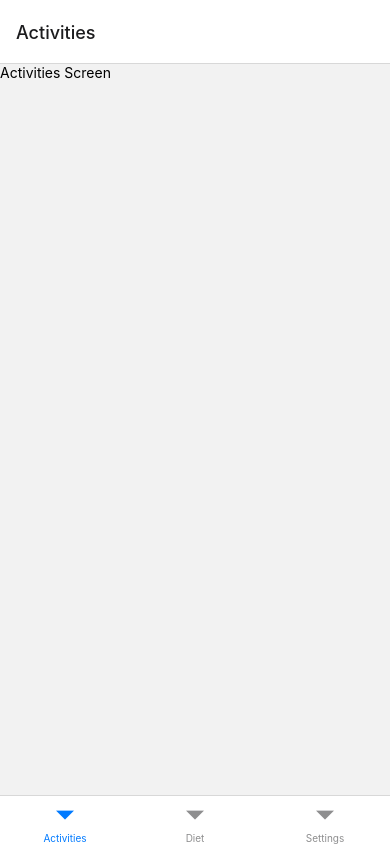
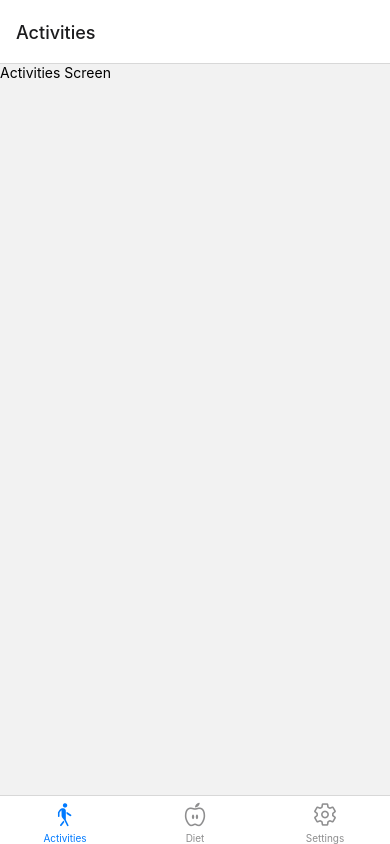
Before and after one commit to ZackHu-2001/Assignment2, a React Native app: screen / in a window 390 px wide. Built offline with nearby package versions, Linux system fonts and the light colour scheme.

Commit message:
update navigator

```diff
--- a/App.js
+++ b/App.js
@@ -1,20 +1,52 @@
 import { StyleSheet, Text } from 'react-native';
 import { createBottomTabNavigator } from '@react-navigation/bottom-tabs';
 import { NavigationContainer } from '@react-navigation/native';
-import ActivitiesScreen from './Screens/ActivitiesScreen';
-import DietScreen from './Screens/DietScreen';
-import SettingsScreen from './Screens/SettingsScreen';
+import ActivitiesScreen from './screens/ActivitiesScreen';
+import DietScreen from './screens/DietScreen';
+import SettingsScreen from './screens/SettingsScreen';
+import Icon from 'react-native-vector-icons/Ionicons';
+import AddActivitiesScreen from './screens/AddActivitiesScreen';
+import { createStackNavigator } from '@react-navigation/stack';
 
 const Tab = createBottomTabNavigator();
+const Stack = createStackNavigator();
+
+function TabNavigator() {
+  return (
+      <Tab.Navigator
+        screenOptions={({ route }) => ({
+          tabBarIcon: ({ focused, color, size }) => {
+            let iconName;
+
+            if (route.name === 'Activities') {
+              iconName = focused ? 'walk' : 'walk-outline';
+            } else if (route.name === 'Diet') {
+              iconName = focused ? 'nutrition' : 'nutrition-outline';
+            } else if (route.name === 'Settings') {
+              iconName = focused ? 'settings' : 'settings-outline';
+            }
+
+            // You can return any component that you like here!
+            return <Icon name={iconName} size={size} color={color} />;
+          },
+          activeTintColor: 'tomato',
+          inactiveTintColor: 'gray',
+        })}
+      >
+        <Tab.Screen name="Activities" component={ActivitiesScreen} />
+        <Tab.Screen name="Diet" component={DietScreen} />
+        <Tab.Screen name="Settings" component={SettingsScreen} />
+      </Tab.Navigator>
+  );
+}
 
 export default function App() {
   return (
     <NavigationContainer>
-      <Tab.Navigator>
-      <Tab.Screen name="Activities" component={ActivitiesScreen} />
-      <Tab.Screen name="Diet" component={DietScreen} />
-      <Tab.Screen name="Settings" component={SettingsScreen} />
-    </Tab.Navigator>
+      <Stack.Navigator>
+        <Stack.Screen name="Home" component={TabNavigator} options={{ headerShown: false }} />
+        <Stack.Screen name="AddActivity" component={AddActivitiesScreen} />
+      </Stack.Navigator>
     </NavigationContainer>
   );
 }
```
